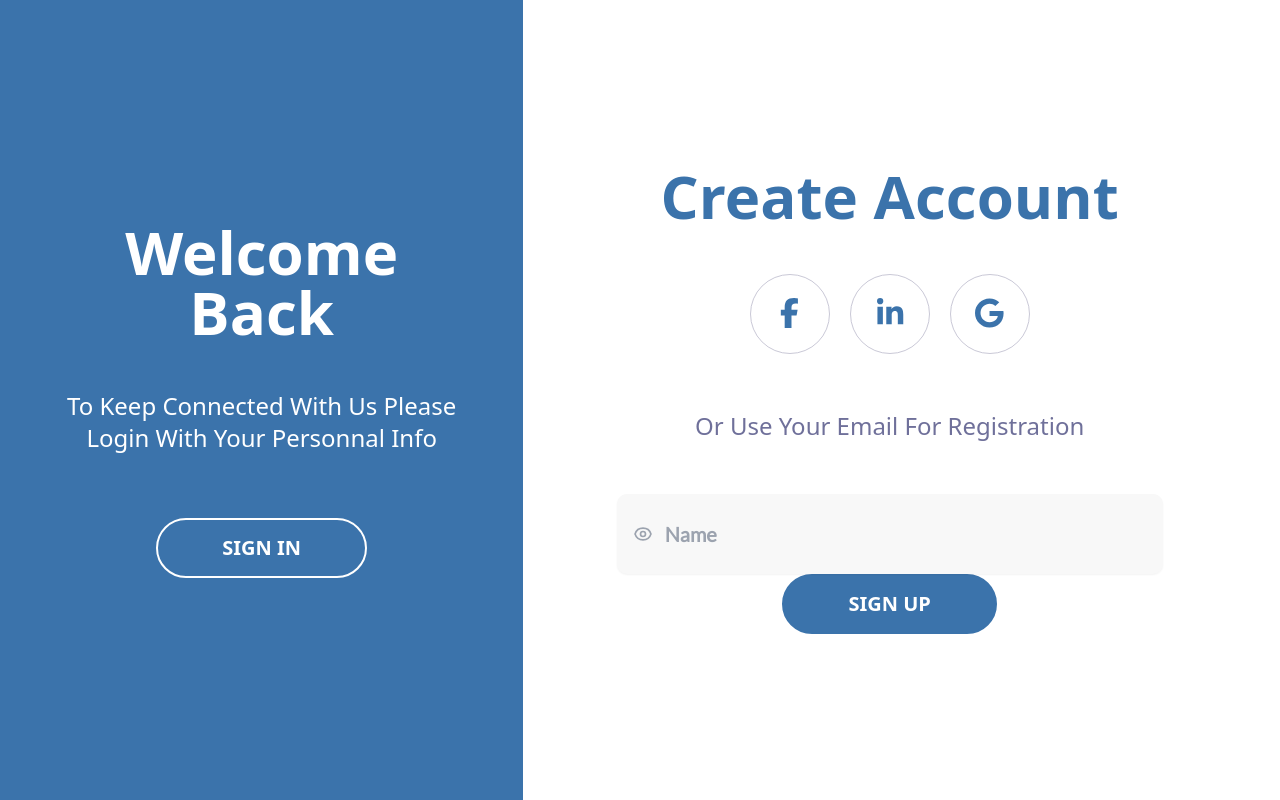
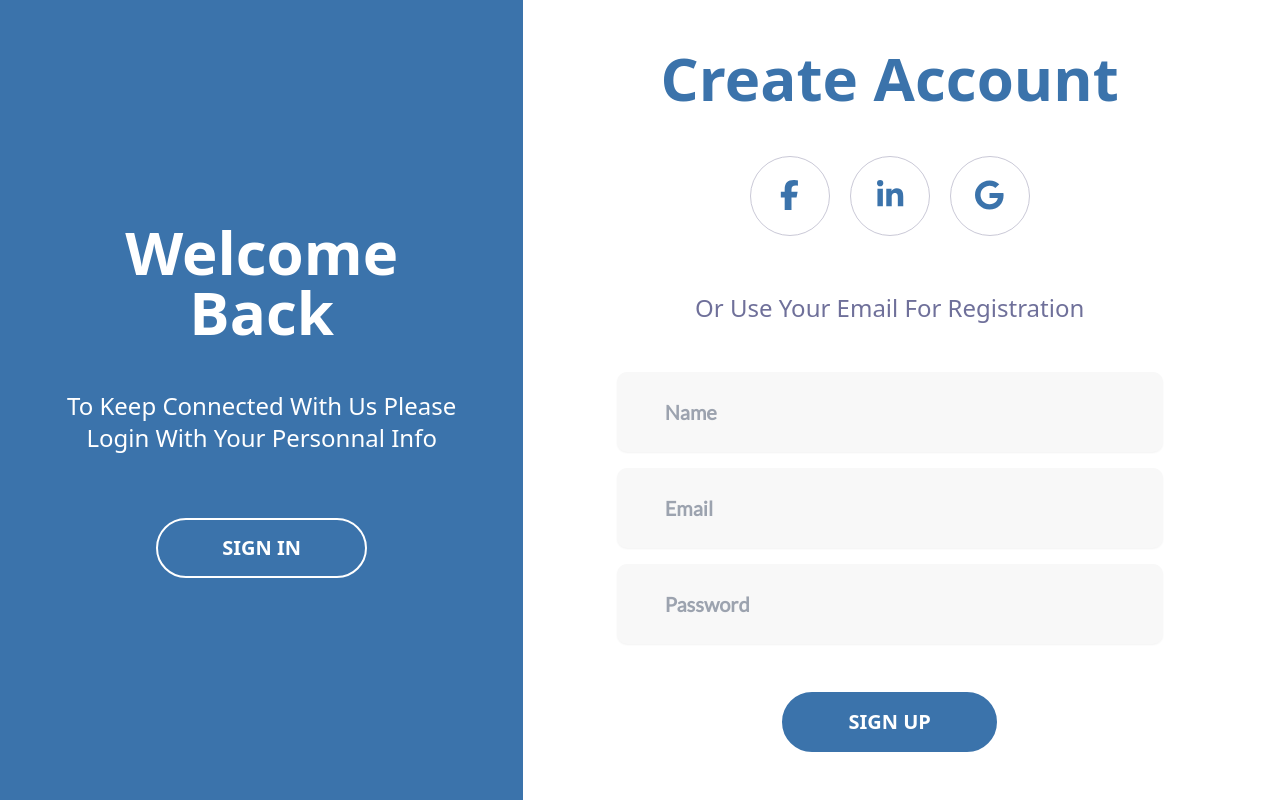
Before and after one commit to lisaseayou/projet_compito_2022_front, a React (Create React App) app: page /signin in a window 1280 px wide. Built offline with nearby package versions, Linux system fonts and the light colour scheme; a web font is replaced by a local one.

Commit message:
feat : add input to form in page signin

```diff
--- a/src/components/ui/Button.tsx
+++ b/src/components/ui/Button.tsx
@@ -1,14 +1,23 @@
 import { ReactNode } from 'react';
+
+enum ButtonTypeEnum {
+    BUTTON = 'button',
+    SUBMIT = 'submit',
+}
 
 type ButtonProps = {
     children: ReactNode;
     variant: string;
+    type?: ButtonTypeEnum;
 };
 
-const Button = ({ children, variant }: ButtonProps) => {
+const Button = ({ children, variant, type }: ButtonProps) => {
     if (variant === 'outline') {
         return (
-            <button className="inline-block py-3.5 px-16 leading-7 text-xl font-extrabold not-italic text-white uppercase border-2 border-solid border-white rounded-full hover:bg-primary-dark hover:text-white active:bg-primary-dark focus:outline-none focus:ring">
+            <button
+                type={type ?? ButtonTypeEnum.BUTTON}
+                className="inline-block py-3.5 px-16 leading-7 text-xl font-extrabold not-italic text-white uppercase border-2 border-solid border-white rounded-full hover:bg-primary-dark hover:text-white active:bg-primary-dark focus:outline-none focus:ring"
+            >
                 {children}
             </button>
         );
@@ -16,7 +25,10 @@ const Button = ({ children, variant }: ButtonProps) => {
 
     if (variant === 'primary') {
         return (
-            <button className="inline-block py-3.5 px-16 leading-7 text-xl font-extrabold not-italic bg-primary-main text-white uppercase border-2 border-solid border-primary-main rounded-full hover:bg-primary-dark hover:border-primary-dark hover:text-white active:bg-primary-dark focus:outline-none focus:ring">
+            <button
+                type={type ?? ButtonTypeEnum.BUTTON}
+                className="inline-block py-3.5 px-16 leading-7 text-xl font-extrabold not-italic bg-primary-main text-white uppercase border-2 border-solid border-primary-main rounded-full hover:bg-primary-dark hover:border-primary-dark hover:text-white active:bg-primary-dark focus:outline-none focus:ring"
+            >
                 {children}
             </button>
         );
--- a/src/components/ui/InputText.tsx
+++ b/src/components/ui/InputText.tsx
@@ -4,37 +4,25 @@ type InputTextProps = {
     type: string;
     id: string;
     icon: any;
+    className?: string;
 };
-const InputText = ({ type, id, placeholder, icon }: InputTextProps) => {
+const InputText = ({
+    type,
+    id,
+    className,
+    placeholder,
+    icon,
+}: InputTextProps) => {
     return (
-        <div className="relative mt-1">
+        <div className={`relative ${className}`}>
             <span className="absolute inset-y-0 inline-flex items-center left-4">
-                <svg
-                    xmlns="http://www.w3.org/2000/svg"
-                    className="w-5 h-5 text-gray-400"
-                    fill="none"
-                    viewBox="0 0 24 24"
-                    stroke="currentColor"
-                >
-                    <path
-                        stroke-linecap="round"
-                        stroke-linejoin="round"
-                        stroke-width="2"
-                        d="M15 12a3 3 0 11-6 0 3 3 0 016 0z"
-                    />
-                    <path
-                        stroke-linecap="round"
-                        stroke-linejoin="round"
-                        stroke-width="2"
-                        d="M2.458 12C3.732 7.943 7.523 5 12 5c4.478 0 8.268 2.943 9.542 7-1.274 4.057-5.064 7-9.542 7-4.477 0-8.268-2.943-9.542-7z"
-                    />
-                </svg>
+                {icon}
             </span>
 
             <input
                 type={type}
                 id={id}
-                className="w-full p-4 py-7 px-6 pl-12 font-display not-italic font-bold text-xl leading-none capitalize text-gray-900 bg-gray-light lightborder-gray-200 rounded-2lg shadow-sm"
+                className="w-full p-4 py-7 px-6 pl-12 font-display not-italic font-bold text-xl leading-none capitalize text-gray-900 bg-gray-light lightborder-gray-200 rounded-2lg shadow-sm focus-visible:outline-0"
                 placeholder={placeholder}
             />
         </div>
--- a/src/components/ui/Typography.tsx
+++ b/src/components/ui/Typography.tsx
@@ -21,7 +21,7 @@ const Typography = ({
 }: TypographyProps) => {
     if (variant === 'h2') {
         return (
-            <h1
+            <h2
                 className={`not-italic font-extrabold ${
                     leading ?? 'leading-none'
                 } ${fontSize ?? 'text-6xl'} capitalize ${
@@ -30,7 +30,7 @@ const Typography = ({
                 style={style}
             >
                 {children}
-            </h1>
+            </h2>
         );
     }
 
--- a/src/pages/auth/SignIn.tsx
+++ b/src/pages/auth/SignIn.tsx
@@ -1,13 +1,13 @@
 import Button from '../../components/ui/Button';
 import Typography from '../../components/ui/Typography';
+import InputText from '../../components/ui/InputText';
+import SocialButton from '../../components/ui/SocialButton';
 import {
     faFacebookF,
     faLinkedinIn,
     faGoogle,
 } from '@fortawesome/free-brands-svg-icons';
-import SocialButton from '../../components/ui/SocialButton';
-import ViewIcon from '../../assets/icons/view.svg';
-import InputText from '../../components/ui/InputText';
+import { ReactComponent as ViewIcon } from '../../assets/icons/view.svg';
 
 const SignIn = () => {
     return (
@@ -64,15 +64,34 @@ const SignIn = () => {
                 </Typography>
 
                 <div className="w-full" style={{ maxWidth: 546 }}>
+                    <form onSubmit={() => {}}>
                         <InputText
                             type="name"
                             id="name"
                             placeholder="Name"
-                        icon={ViewIcon}
+                            icon={<ViewIcon />}
+                            className="mb-4"
                         />
-                </div>
+
+                        <InputText
+                            type="email"
+                            id="email"
+                            placeholder="email"
+                            icon={<ViewIcon />}
+                            className="mb-4"
+                        />
+
+                        <InputText
+                            type="password"
+                            id="password"
+                            placeholder="password"
+                            icon={<ViewIcon />}
+                            className="mb-12"
+                        />
 
                         <Button variant="primary">Sign up</Button>
+                    </form>
+                </div>
             </div>
         </div>
     );
```
Lines whose indentation alone changed are shown as unchanged.
